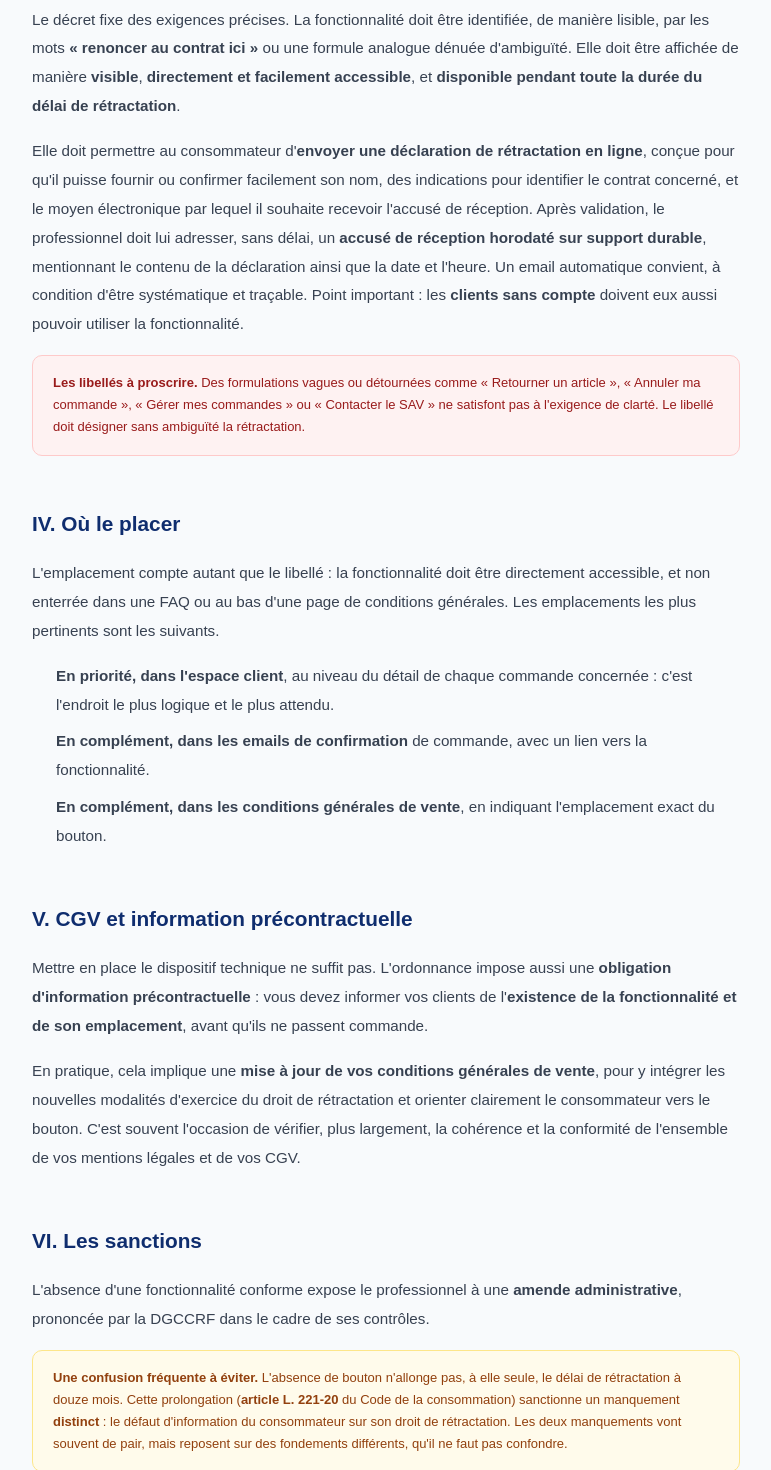
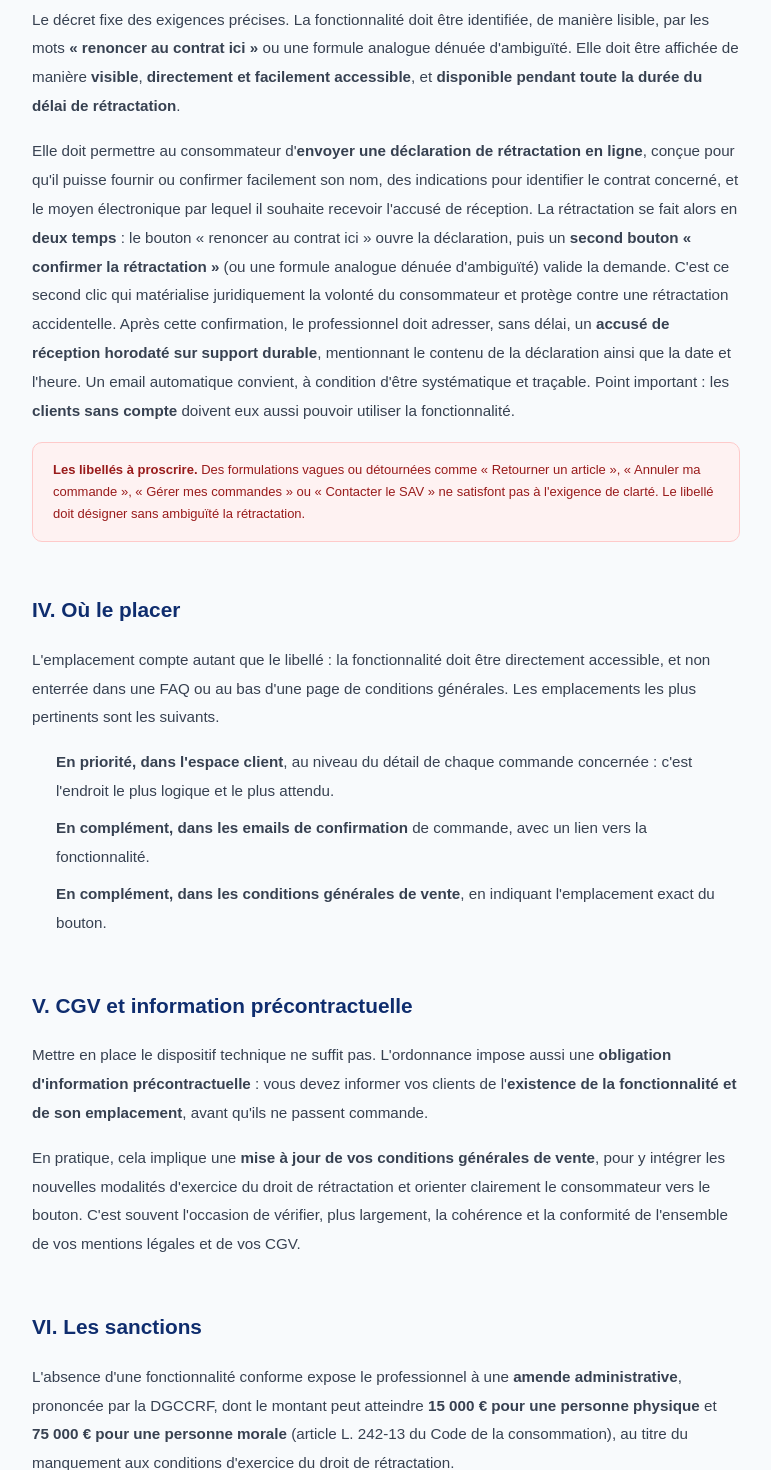
Before and after one commit to SYPA-ASSO/docutheque-next, a Next.js app: page /blog/bouton-de-retractation-obligation-vente-en-ligne-19-juin-2026 in a window 1280 px wide. Shown: the part 2920-4390 px from the top of the page, without its empty margins (90-861 px from the left). Built offline with nearby package versions, Linux system fonts and the light colour scheme.

Commit message:
enrich: bouton de retractation, second bouton de confirmation et montant amende L242-13

```diff
--- a/app/blog/bouton-de-retractation-obligation-vente-en-ligne-19-juin-2026/page.tsx
+++ b/app/blog/bouton-de-retractation-obligation-vente-en-ligne-19-juin-2026/page.tsx
@@ -81,7 +81,7 @@ const schema = {
           "name": "À quoi doit ressembler le bouton de rétractation ?",
           "acceptedAnswer": {
             "@type": "Answer",
-            "text": "Le décret impose une fonctionnalité identifiée de manière lisible par les mots « renoncer au contrat ici » ou une formule analogue dénuée d'ambiguïté, affichée de façon visible et directement accessible, disponible pendant toute la durée du délai de rétractation. Elle permet d'envoyer une déclaration en ligne, suivie d'un accusé de réception horodaté sur support durable. Les clients sans compte doivent aussi pouvoir l'utiliser."
+            "text": "Le décret impose une fonctionnalité identifiée de manière lisible par les mots « renoncer au contrat ici » ou une formule analogue dénuée d'ambiguïté, affichée de façon visible et directement accessible, disponible pendant toute la durée du délai de rétractation. La rétractation se fait en deux temps : ce bouton ouvre une déclaration en ligne, puis un second bouton « confirmer la rétractation » valide la demande, avant un accusé de réception horodaté sur support durable. Les clients sans compte doivent aussi pouvoir l'utiliser."
           }
         },
         {
@@ -97,7 +97,7 @@ const schema = {
           "name": "Quelles sanctions en cas de non-conformité ?",
           "acceptedAnswer": {
             "@type": "Answer",
-            "text": "L'absence de fonctionnalité conforme expose le professionnel à une amende administrative, prononcée par la DGCCRF. Il faut la distinguer d'un manquement voisin : le défaut d'information du consommateur sur son droit de rétractation, qui, lui, entraîne l'extension du délai de rétractation à douze mois (article L. 221-20). Ces deux manquements vont souvent de pair, mais reposent sur des fondements distincts."
+            "text": "L'absence de fonctionnalité conforme expose le professionnel à une amende administrative, prononcée par la DGCCRF, pouvant atteindre 15 000 euros pour une personne physique et 75 000 euros pour une personne morale (article L. 242-13). Il faut la distinguer d'un manquement voisin : le défaut d'information du consommateur sur son droit de rétractation, qui, lui, entraîne l'extension du délai de rétractation à douze mois (article L. 221-20). Ces deux manquements vont souvent de pair, mais reposent sur des fondements distincts."
           }
         },
         {
@@ -232,7 +232,7 @@ export default function ArticleBoutonRetractation2026() {
                   III. À quoi doit ressembler le bouton
                 </h2>
                 <p style={{marginBottom: '1rem'}}>Le décret fixe des exigences précises. La fonctionnalité doit être identifiée, de manière lisible, par les mots <strong>« renoncer au contrat ici »</strong> ou une formule analogue dénuée d'ambiguïté. Elle doit être affichée de manière <strong>visible</strong>, <strong>directement et facilement accessible</strong>, et <strong>disponible pendant toute la durée du délai de rétractation</strong>.</p>
-                <p style={{marginBottom: '1rem'}}>Elle doit permettre au consommateur d'<strong>envoyer une déclaration de rétractation en ligne</strong>, conçue pour qu'il puisse fournir ou confirmer facilement son nom, des indications pour identifier le contrat concerné, et le moyen électronique par lequel il souhaite recevoir l'accusé de réception. Après validation, le professionnel doit lui adresser, sans délai, un <strong>accusé de réception horodaté sur support durable</strong>, mentionnant le contenu de la déclaration ainsi que la date et l'heure. Un email automatique convient, à condition d'être systématique et traçable. Point important : les <strong>clients sans compte</strong> doivent eux aussi pouvoir utiliser la fonctionnalité.</p>
+                <p style={{marginBottom: '1rem'}}>Elle doit permettre au consommateur d'<strong>envoyer une déclaration de rétractation en ligne</strong>, conçue pour qu'il puisse fournir ou confirmer facilement son nom, des indications pour identifier le contrat concerné, et le moyen électronique par lequel il souhaite recevoir l'accusé de réception. La rétractation se fait alors en <strong>deux temps</strong> : le bouton « renoncer au contrat ici » ouvre la déclaration, puis un <strong>second bouton « confirmer la rétractation »</strong> (ou une formule analogue dénuée d'ambiguïté) valide la demande. C'est ce second clic qui matérialise juridiquement la volonté du consommateur et protège contre une rétractation accidentelle. Après cette confirmation, le professionnel doit adresser, sans délai, un <strong>accusé de réception horodaté sur support durable</strong>, mentionnant le contenu de la déclaration ainsi que la date et l'heure. Un email automatique convient, à condition d'être systématique et traçable. Point important : les <strong>clients sans compte</strong> doivent eux aussi pouvoir utiliser la fonctionnalité.</p>
                 <div style={{background: '#fef2f2', border: '1px solid #fecaca', borderRadius: '10px', padding: '1rem 1.25rem', margin: '1rem 0'}}>
                   <p style={{color: '#991b1b', fontSize: '13px', lineHeight: '1.7', margin: 0}}>
                     <strong>Les libellés à proscrire.</strong> Des formulations vagues ou détournées comme « Retourner un article », « Annuler ma commande », « Gérer mes commandes » ou « Contacter le SAV » ne satisfont pas à l'exigence de clarté. Le libellé doit désigner sans ambiguïté la rétractation.
@@ -264,7 +264,7 @@ export default function ArticleBoutonRetractation2026() {
                 <h2 style={{color: '#0f2d6e', fontSize: '1.3rem', fontWeight: '700', margin: '2rem 0 16px', paddingTop: '1rem'}}>
                   VI. Les sanctions
                 </h2>
-                <p style={{marginBottom: '1rem'}}>L'absence d'une fonctionnalité conforme expose le professionnel à une <strong>amende administrative</strong>, prononcée par la DGCCRF dans le cadre de ses contrôles.</p>
+                <p style={{marginBottom: '1rem'}}>L'absence d'une fonctionnalité conforme expose le professionnel à une <strong>amende administrative</strong>, prononcée par la DGCCRF, dont le montant peut atteindre <strong>15&nbsp;000&nbsp;€ pour une personne physique</strong> et <strong>75&nbsp;000&nbsp;€ pour une personne morale</strong> (article L. 242-13 du Code de la consommation), au titre du manquement aux conditions d'exercice du droit de rétractation.</p>
                 <div style={{background: '#fffbeb', border: '1px solid #fde68a', borderRadius: '10px', padding: '1rem 1.25rem', margin: '1rem 0'}}>
                   <p style={{color: '#92400e', fontSize: '13px', lineHeight: '1.7', margin: 0}}>
                     <strong>Une confusion fréquente à éviter.</strong> L'absence de bouton n'allonge pas, à elle seule, le délai de rétractation à douze mois. Cette prolongation (<strong>article L. 221-20</strong> du Code de la consommation) sanctionne un manquement <strong>distinct</strong> : le défaut d'information du consommateur sur son droit de rétractation. Les deux manquements vont souvent de pair, mais reposent sur des fondements différents, qu'il ne faut pas confondre.
@@ -354,7 +354,7 @@ export default function ArticleBoutonRetractation2026() {
                       <span>À quoi doit ressembler le bouton de rétractation ?</span>
                       <span style={{color: '#1a4fba', fontSize: '18px', flexShrink: 0, lineHeight: 1}}>＋</span>
                     </summary>
-                    <p style={{color: '#374151', fontSize: '13px', lineHeight: '1.75', marginTop: '12px', marginBottom: 0}}>Le décret impose une fonctionnalité identifiée de manière lisible par les mots « renoncer au contrat ici » ou une formule analogue dénuée d'ambiguïté, affichée de façon visible et directement accessible, disponible pendant toute la durée du délai de rétractation. Elle permet d'envoyer une déclaration en ligne, suivie d'un accusé de réception horodaté sur support durable. Les clients sans compte doivent aussi pouvoir l'utiliser.</p>
+                    <p style={{color: '#374151', fontSize: '13px', lineHeight: '1.75', marginTop: '12px', marginBottom: 0}}>Le décret impose une fonctionnalité identifiée de manière lisible par les mots « renoncer au contrat ici » ou une formule analogue dénuée d'ambiguïté, affichée de façon visible et directement accessible, disponible pendant toute la durée du délai de rétractation. La rétractation se fait en deux temps : ce bouton ouvre une déclaration en ligne, puis un second bouton « confirmer la rétractation » valide la demande, avant un accusé de réception horodaté sur support durable. Les clients sans compte doivent aussi pouvoir l'utiliser.</p>
                   </details>
                   <details key={5} style={{background: 'white', border: '1px solid #e5e7eb', borderRadius: '10px', padding: '1rem 1.25rem'}}>
                     <summary style={{fontWeight: '600', color: '#0f2d6e', fontSize: '14px', cursor: 'pointer', listStyle: 'none', display: 'flex', justifyContent: 'space-between', alignItems: 'center', gap: '12px'}}>
@@ -368,7 +368,7 @@ export default function ArticleBoutonRetractation2026() {
                       <span>Quelles sanctions en cas de non-conformité ?</span>
                       <span style={{color: '#1a4fba', fontSize: '18px', flexShrink: 0, lineHeight: 1}}>＋</span>
                     </summary>
-                    <p style={{color: '#374151', fontSize: '13px', lineHeight: '1.75', marginTop: '12px', marginBottom: 0}}>L'absence de fonctionnalité conforme expose le professionnel à une amende administrative, prononcée par la DGCCRF. Il faut la distinguer d'un manquement voisin : le défaut d'information du consommateur sur son droit de rétractation, qui, lui, entraîne l'extension du délai de rétractation à douze mois (article L. 221-20). Ces deux manquements vont souvent de pair, mais reposent sur des fondements distincts.</p>
+                    <p style={{color: '#374151', fontSize: '13px', lineHeight: '1.75', marginTop: '12px', marginBottom: 0}}>L'absence de fonctionnalité conforme expose le professionnel à une amende administrative, prononcée par la DGCCRF, pouvant atteindre 15&nbsp;000&nbsp;€ pour une personne physique et 75&nbsp;000&nbsp;€ pour une personne morale (article L. 242-13). Il faut la distinguer d'un manquement voisin : le défaut d'information du consommateur sur son droit de rétractation, qui, lui, entraîne l'extension du délai de rétractation à douze mois (article L. 221-20). Ces deux manquements vont souvent de pair, mais reposent sur des fondements distincts.</p>
                   </details>
                   <details key={7} style={{background: 'white', border: '1px solid #e5e7eb', borderRadius: '10px', padding: '1rem 1.25rem'}}>
                     <summary style={{fontWeight: '600', color: '#0f2d6e', fontSize: '14px', cursor: 'pointer', listStyle: 'none', display: 'flex', justifyContent: 'space-between', alignItems: 'center', gap: '12px'}}>
```
